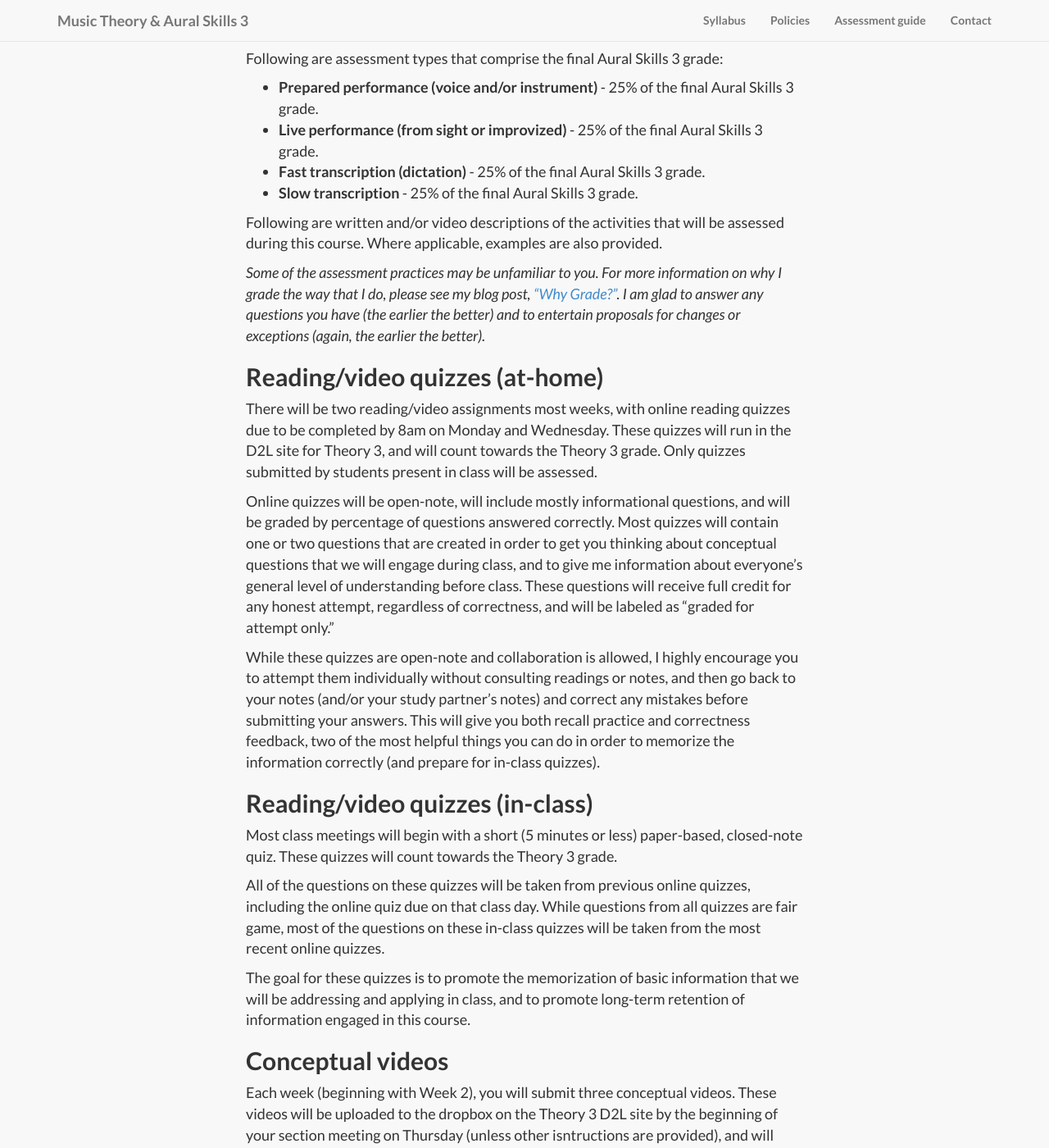
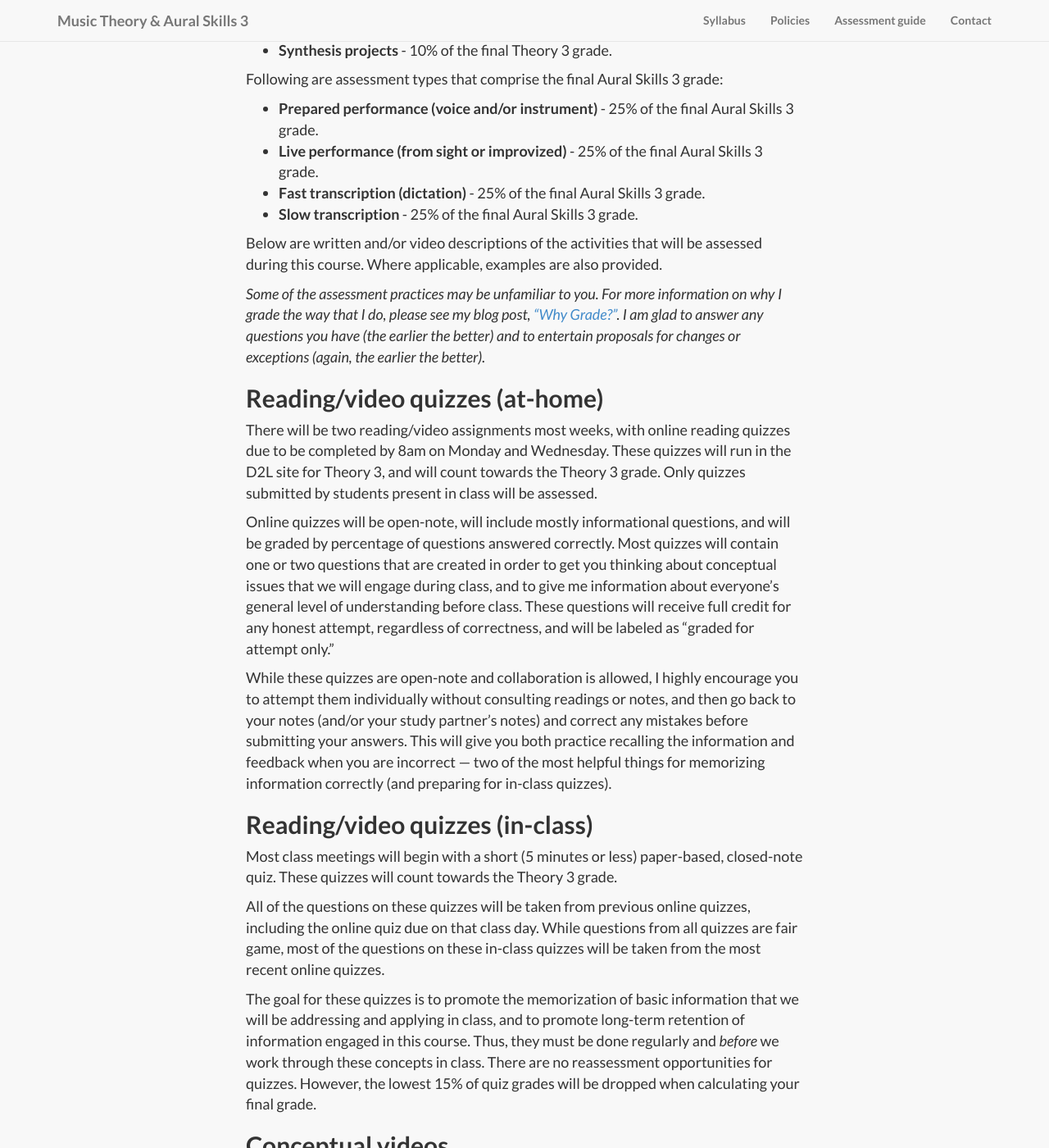
Before and after one commit to kshaffer/theory3, a Jekyll site: the page built from assessments.md, in a window 1280 px wide and 1400 px high, scrolled down 1282 px. Shown: the whole window at 82% size. Built offline with Jekyll 4.4.1, drawn with Linux system fonts in a browser that asks for light colours; nearby versions of some CDN libraries; library files that are not in the unit come from our copies; some of the changed text lies outside the part shown.

Commit message:
Assessment draft 2

```diff
--- a/assessments.md
+++ b/assessments.md
@@ -9,7 +9,7 @@
 
 The most important and interesting aspects of learning are things that are difficult to assess fairly and reductively (i.e., with a single letter). As a result, heavy emphasis on grades tends to [undermine alternative perspectives](http://www.hybridpedagogy.com/journal/syllabus-manifesto-critical-approach-classroom-culture/)—the exact opposite of what a liberal education should do.
 
-My goal in grading is three-fold: to diminish their significance and the negative impact they can have on the learning environment, to direct your studies clearly (but flexibly), and to make sure that they do carry some meaningful representation of the knowledge and skills you possess and gain by the end of the course.
+My goal in grading is three-fold: to diminish the significance and the negative impact grades can have on the learning environment, to direct your studies clearly (but flexibly) to specific areas that need attention, and to make sure that grades do carry some meaningful representation of the knowledge and skills you possess and gain by the end of the course.
 
 With that in mind, assessment will be oriented around specific concepts and skills, and in order to facilitate learing, the bulk of the assessments will either allow collaboration or reassessment, if not passed on the first attempt. All assessments within a category will be weighted equally.
 
@@ -29,7 +29,7 @@
 - **Fast transcription (dictation)** - 25% of the final Aural Skills 3 grade.
 - **Slow transcription** - 25% of the final Aural Skills 3 grade.
 
-Following are written and/or video descriptions of the activities that will be assessed during this course. Where applicable, examples are also provided.
+Below are written and/or video descriptions of the activities that will be assessed during this course. Where applicable, examples are also provided.
 
 *Some of the assessment practices may be unfamiliar to you. For more information on why I grade the way that I do, please see my blog post, ["Why Grade?"](http://kris.shaffermusic.com/2014/07/why-grade/). I am glad to answer any questions you have (the earlier the better) and to entertain proposals for changes or exceptions (again, the earlier the better).*
 
@@ -38,9 +38,9 @@
 
 There will be two reading/video assignments most weeks, with online reading quizzes due to be completed by 8am on Monday and Wednesday. These quizzes will run in the D2L site for Theory 3, and will count towards the Theory 3 grade. Only quizzes submitted by students present in class will be assessed.
 
-Online quizzes will be open-note, will include mostly informational questions, and will be graded by percentage of questions answered correctly. Most quizzes will contain one or two questions that are created in order to get you thinking about conceptual questions that we will engage during class, and to give me information about everyone's general level of understanding before class. These questions will receive full credit for any honest attempt, regardless of correctness, and will be labeled as "graded for attempt only."
+Online quizzes will be open-note, will include mostly informational questions, and will be graded by percentage of questions answered correctly. Most quizzes will contain one or two questions that are created in order to get you thinking about conceptual issues that we will engage during class, and to give me information about everyone's general level of understanding before class. These questions will receive full credit for any honest attempt, regardless of correctness, and will be labeled as "graded for attempt only."
 
-While these quizzes are open-note and collaboration is allowed, I highly encourage you to attempt them individually without consulting readings or notes, and then go back to your notes (and/or your study partner's notes) and correct any mistakes before submitting your answers. This will give you both recall practice and correctness feedback, two of the most helpful things you can do in order to memorize the information correctly (and prepare for in-class quizzes).
+While these quizzes are open-note and collaboration is allowed, I highly encourage you to attempt them individually without consulting readings or notes, and then go back to your notes (and/or your study partner's notes) and correct any mistakes before submitting your answers. This will give you both practice recalling the information and feedback when you are incorrect — two of the most helpful things for memorizing information correctly (and preparing for in-class quizzes).
 
 ## Reading/video quizzes (in-class)
 
@@ -48,7 +48,7 @@
 
 All of the questions on these quizzes will be taken from previous online quizzes, including the online quiz due on that class day. While questions from all quizzes are fair game, most of the questions on these in-class quizzes will be taken from the most recent online quizzes.
 
-The goal for these quizzes is to promote the memorization of basic information that we will be addressing and applying in class, and to promote long-term retention of information engaged in this course.
+The goal for these quizzes is to promote the memorization of basic information that we will be addressing and applying in class, and to promote long-term retention of information engaged in this course. Thus, they must be done regularly and *before* we work through these concepts in class. There are no reassessment opportunities for quizzes. However, the lowest 15% of quiz grades will be dropped when calculating your final grade.
 
 ## Conceptual videos
 
```
